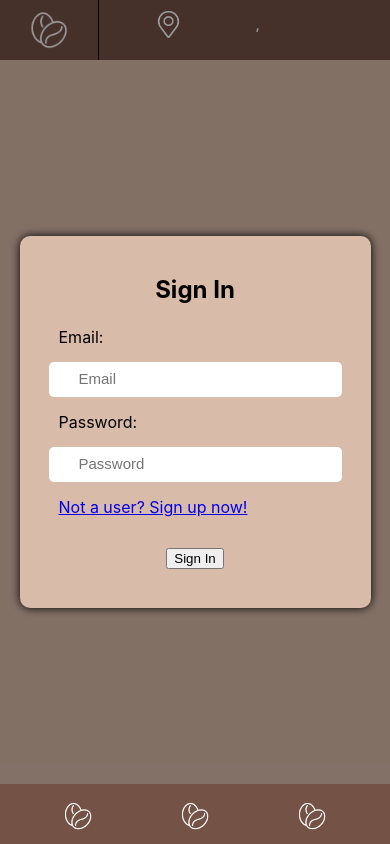
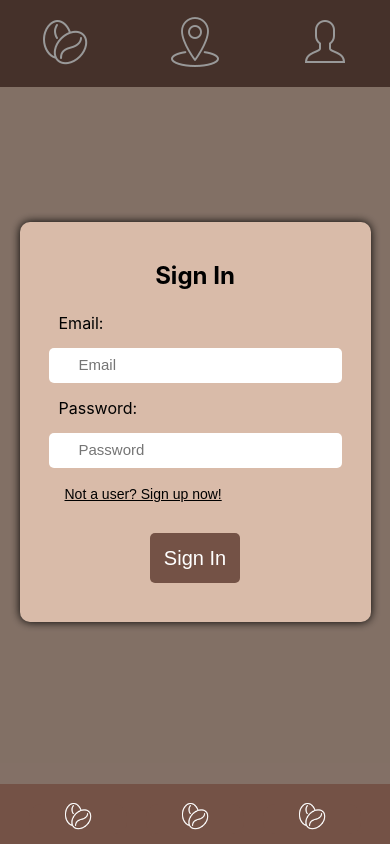
Before and after one commit to WalidMorocco/TWR-Final-Project, a React (Create React App) app in the folder client/: page /SignIn in a window 390 px wide. Built offline with nearby package versions, Linux system fonts and the light colour scheme; no server answers.

Commit message:
full login registration modals working + session tokens

```diff
--- a/client/src/components/Navbar/Navbar.jsx
+++ b/client/src/components/Navbar/Navbar.jsx
@@ -1,28 +1,72 @@
-import "./styles.css";
-import { useNavigate } from "react-router-dom";
-import coffeeIcon from "../../images/coffeeIcon.png";
-import locationIcon from "../../images/locationIcon.png";
-import useLocation from "../../hooks/useLocation";
+import './styles.css';
+import { useNavigate } from 'react-router-dom';
+import coffeeIcon from '../../images/coffeeIcon.png';
+import locationIcon from '../../images/locationIcon.png';
+import userIcon from '../../images/userIcon.png';
+import { useState } from 'react';
+import { SignIn } from '../SignIn/SignIn';
+import { SignUp } from '../SignUp/SignUp';
 
 export const Navbar = () => {
-
   const navigate = useNavigate();
-  const location = useLocation();
+  const [currentModal, setCurrentModal] = useState('');
 
   const navigateToAbout = () => {
     navigate('/AboutUs');
   };
+
+  const handleSwitchModal = (modalName) => {
+    setCurrentModal(modalName);
+  };
+
   return (
-    <div className="navbar-container">
-      <div className="navbar-icon">
-        <button id="icon-button" onClick={navigateToAbout}><img id="icon" src={coffeeIcon} alt="React Image" /></button>
-      </div>
-      <div className="navbar-location">
-        <img id="location-icon" src={locationIcon} alt="Location" />
-        <h1 id="navbar-location-text">
-          {location.coordinates.lat}, {location.coordinates.lng}
-        </h1>
-      </div>
-    </div>
+    <>
+      <nav>
+        <div className='nav-section'>
+          <button
+            className='nav-button'
+            onClick={navigateToAbout}
+          >
+            <img
+              id='logo-icon'
+              src={coffeeIcon}
+              alt='logo'
+            />
+          </button>
+        </div>
+
+        <div className='nav-section'>
+          <button
+            className='nav-button'
+            onClick={navigateToAbout}
+          >
+            <img
+              id='location-icon'
+              src={locationIcon}
+              alt='location'
+            />
+          </button>
+        </div>
+
+        <div className='nav-section'>
+          <button
+            className='nav-button'
+            onClick={() => handleSwitchModal('signIn')}
+          >
+            <img
+              id='user-icon'
+              src={userIcon}
+              alt='user'
+            />
+          </button>
+        </div>
+      </nav>
+      {currentModal === 'signIn' && (
+        <SignIn handleSwitchModal={handleSwitchModal} />
+      )}
+      {currentModal === 'signUp' && (
+        <SignUp handleSwitchModal={handleSwitchModal} />
+      )}
+    </>
   );
 };
--- a/client/src/components/Navbar/styles.css
+++ b/client/src/components/Navbar/styles.css
@@ -1,53 +1,25 @@
 @media only screen and (max-width: 600px) {
-    .navbar-container{
+    :root {
+        --background-color: #745246;
+    }
+
+    nav {
+        background-color: var(--background-color);
+        display: flex;
         width: 100%;
-        height: 60px;
-        /*border: 2px solid red;*/
+    }
+
+    nav>.nav-section {
+        padding: 1rem;
+        display: flex;
+        align-items: center;
+        justify-content: center;
+        flex-basis: calc((100% / 3));
+        gap: 3rem;
+    }
+
+    .nav-button {
         background-color: #745246;
-        margin: 0;
-        position: fixed;
-        top:0;
-        overflow: hidden;
-    }
-    .navbar-icon{
-        height: 60px;
-        width: 25%;
-        margin: 0;
-        text-align: center;
-        float: left;
-        border-right: 1px solid black;
-    }
-    #icon-button{
-        width: 100%;
-        background: none;
-        margin:0;
         border: none;
     }
-    #icon{
-        margin: 0;
-        width: 40px;
-        margin-top:9px;
-    }
-    .navbar-location{
-        width: 75%;
-        margin: 0X;
-        height: 60px;
-        margin-left:25%;
-    }
-    #location-icon{
-        width: 35px;
-        float: left;
-        margin: 0;
-        margin-left: 52px;
-        margin-top: -1px;
-    }
-    #navbar-location-text{
-        width: 100%;
-        color: white;
-        text-align: center;
-        line-height: 35px;
-        font-size: 12px;
-        margin-left: -60px;
-    }
-
 }
--- a/client/src/components/SignIn/SignIn.jsx
+++ b/client/src/components/SignIn/SignIn.jsx
@@ -2,7 +2,7 @@ import React, { useEffect, useState } from 'react';
 import axios from 'axios';
 import './styles.css';
 
-export const SignIn = () => {
+export const SignIn = (props) => {
   const [email, setEmail] = useState('');
   const [password, setPassword] = useState('');
   const [error, setError] = useState(null);
@@ -37,8 +37,14 @@ export const SignIn = () => {
   };
 
   return (
-    <div className='modal'>
-      <div className='signIn-container'>
+    <div
+      className='modal'
+      onClick={() => props.handleSwitchModal('')}
+    >
+      <div
+        className='signIn-container'
+        onClick={(e) => e.stopPropagation()}
+      >
         {isLoggedIn ? (
           <div className='logged-container'>
             <p>You are logged in!</p>
@@ -78,9 +84,16 @@ export const SignIn = () => {
                 value={password}
                 onChange={(e) => setPassword(e.target.value)}
               />
-              {error && <div>{error}</div>}
+              {error && <div id='error'>{error}</div>}
               <div className='sign-up-now'>
-                <a href='#'>Not a user? Sign up now!</a>
+                <button
+                  onClick={(e) => {
+                    e.preventDefault();
+                    props.handleSwitchModal('signUp');
+                  }}
+                >
+                  Not a user? Sign up now!
+                </button>
               </div>
               <div className='submit-button-group'>
                 <button
--- a/client/src/components/SignIn/styles.css
+++ b/client/src/components/SignIn/styles.css
@@ -66,8 +66,26 @@
         width: 100%;
     }
 
+    .sign-up-now button {
+        font-size: 14px;
+        background-color: transparent;
+        border: none;
+        text-decoration: underline;
+        cursor: pointer;
+    }
+
     .submit-button-group {
         margin-top: 20px;
         width: 100%;
     }
+
+    .submit-button-group button {
+        background-color: #745246;
+        font-size: 20px;
+        color: white;
+        padding: 5%;
+        border: none;
+        border-radius: 5px;
+        cursor: pointer;
+    }
 }
--- a/client/src/components/SignUp/SignUp.jsx
+++ b/client/src/components/SignUp/SignUp.jsx
@@ -2,7 +2,7 @@ import React, { useState } from 'react';
 import axios from 'axios';
 import './styles.css';
 
-export const SignUp = () => {
+export const SignUp = (props) => {
   const [responseMessage, setResponseMessage] = useState(null);
   const [formData, setFormData] = useState({
     username: '',
@@ -34,6 +34,7 @@ export const SignUp = () => {
         );
 
         setResponseMessage(response.data.message);
+        props.handleSwitchModal('signIn');
       } catch (error) {
         setResponseMessage(error.response.data.message);
       }
@@ -41,8 +42,14 @@ export const SignUp = () => {
   };
 
   return (
-    <div className='modal'>
-      <div className='signUp-container'>
+    <div
+      className='modal'
+      onClick={() => props.handleSwitchModal('')}
+    >
+      <div
+        className='signUp-container'
+        onClick={(e) => e.stopPropagation()}
+      >
         <h1 id='signUp-title'>Sign Up</h1>
         <form
           className='signUp-form'
--- a/client/src/components/SignUp/styles.css
+++ b/client/src/components/SignUp/styles.css
@@ -71,4 +71,14 @@
         margin-top: 20px;
         width: 100%;
     }
+
+    .submit-button-group button {
+        background-color: #745246;
+        font-size: 20px;
+        color: white;
+        padding: 5%;
+        border: none;
+        border-radius: 5px;
+        cursor: pointer;
+    }
 }
```
Also changed, not shown: client/src/images/locationIcon.png, client/src/images/userIcon.png (added).
